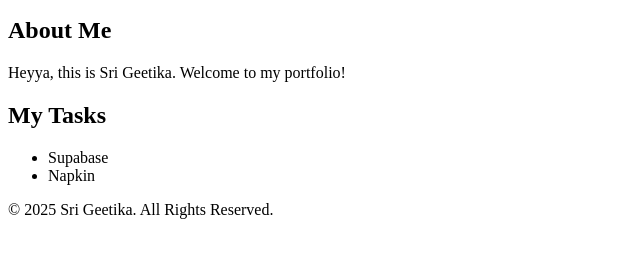
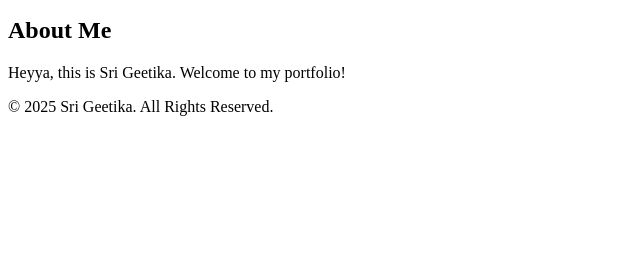
Before and after one commit to geethz2908/portfolio_pes1ug22am137, a plain HTML site: page index.html in a window 1280 px wide. Shown: the part 110-368 px from the top of the page, without its empty margins (0-640 px from the left). Drawn offline with Linux system fonts and the light colour scheme.

Commit message:
Update index.html

```diff
--- a/index.html
+++ b/index.html
@@ -17,13 +17,6 @@
             <h2>About Me</h2>
             <p>Heyya, this is Sri Geetika. Welcome to my portfolio!</p>
         </section>
-        <section class="projects">
-            <h2>My Tasks</h2>
-            <ul>
-                <li>Supabase</li>
-                <li>Napkin</li>
-            </ul>
-        </section>
     </main>
     <footer>
         <p>&copy; 2025 Sri Geetika. All Rights Reserved.</p>
```
